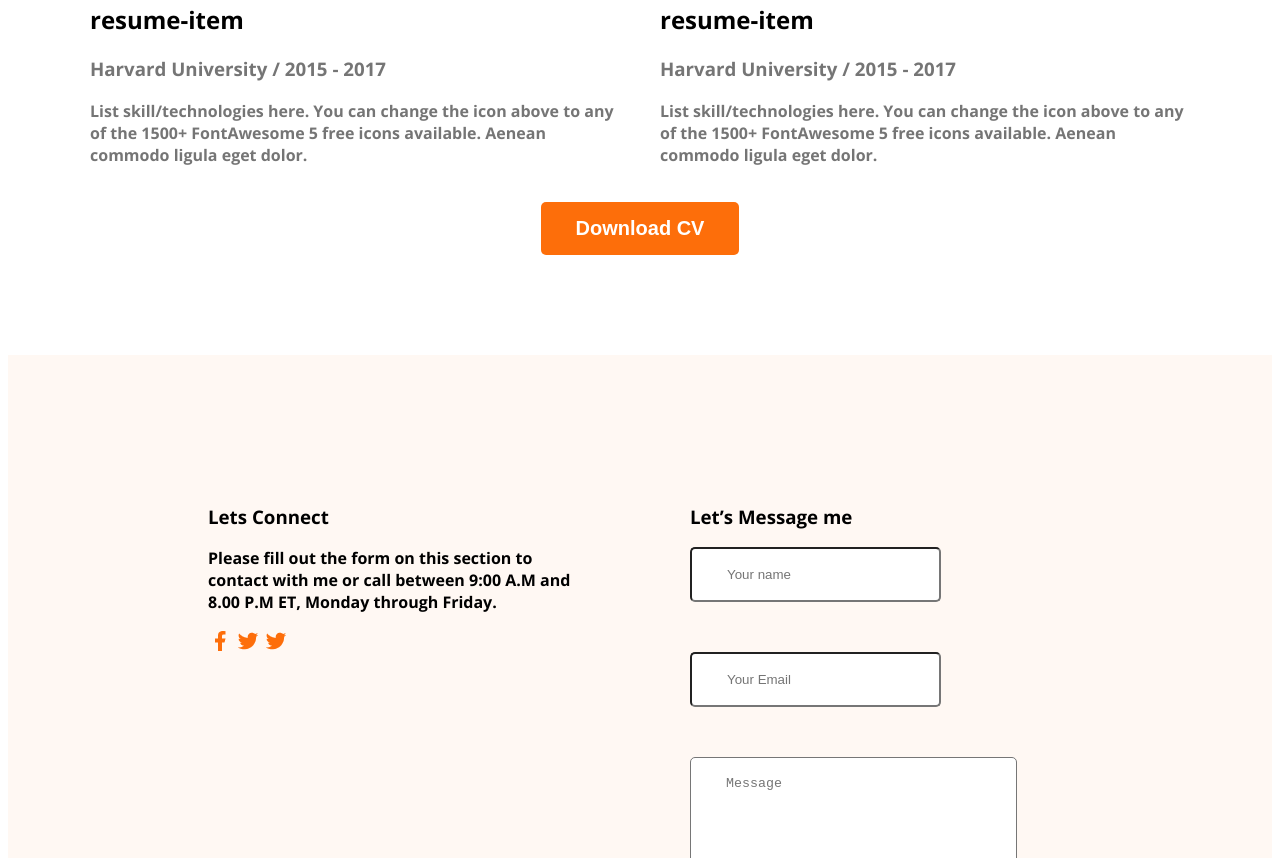
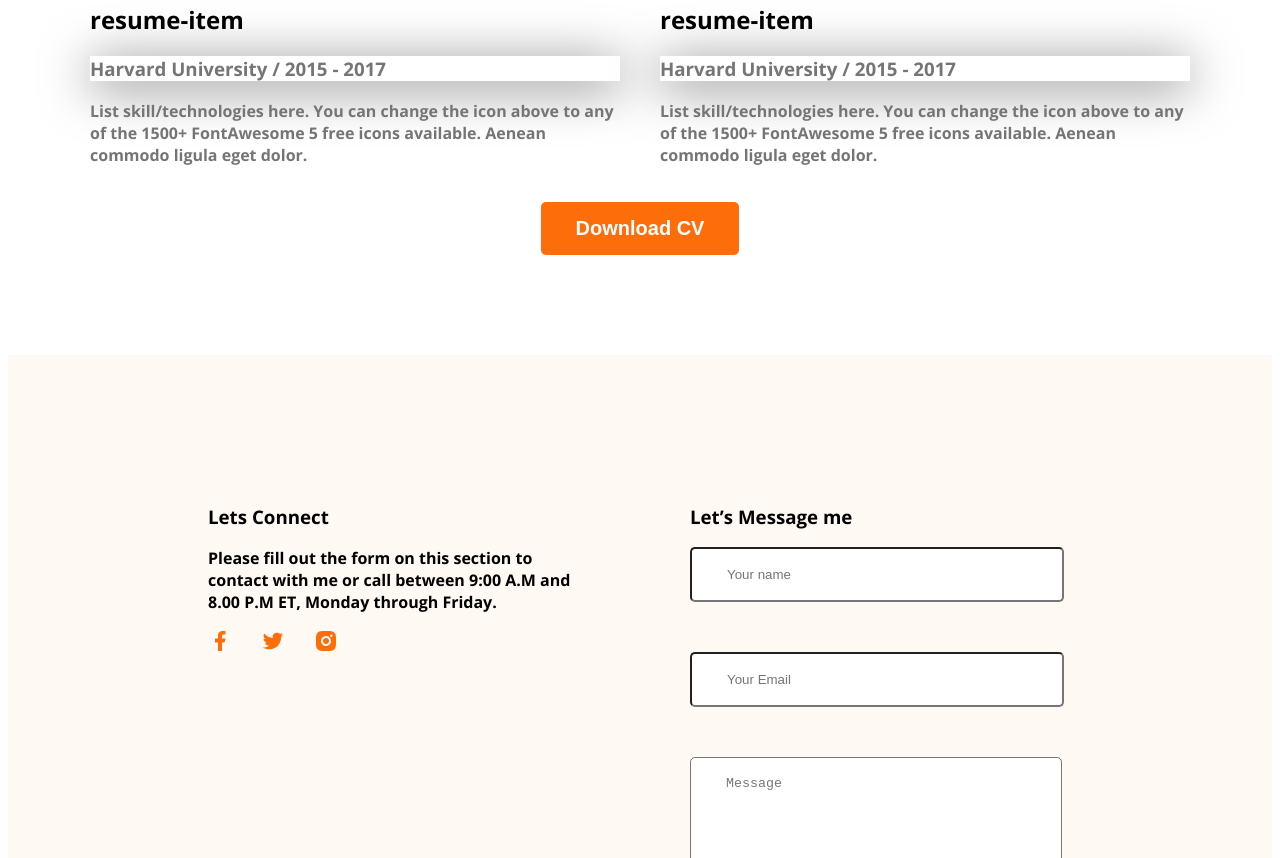
Before and after one commit to rabbi1612/portfolio-mary, a plain HTML site: page index.html in a window 1280 px wide. Shown: the part 2912-3770 px from the top of the page. Drawn offline with nearby package versions, Linux system fonts and the light colour scheme.

Commit message:
complete work

```diff
--- a/index.html
+++ b/index.html
@@ -151,7 +151,7 @@
                 <div class="social-linkes">
                     <a href=""><img src="icons/facebook.png" alt=""></a>
                     <a href=""><img src="icons/twitter.png" alt=""></a>
-                    <a href=""><img src="icons/twitter.png" alt=""></a>
+                    <a href=""><img src="icons/insta.png" alt=""></a>
                 </div>
 
         </div>
--- a/portfolio.css
+++ b/portfolio.css
@@ -175,6 +175,7 @@ main section {
 }
 .resume-item-institute{
     color:  #757575;
+    box-shadow: 0px 6px 50px 0px;
 }
 .resume-colum{
     margin: 20px;
@@ -204,3 +205,9 @@ footer{
     background-color: white;
 
 }
+.social-linkes a{
+    margin-right: 25px;
+}
+input, textarea{
+    width: 300px;
+}
```
